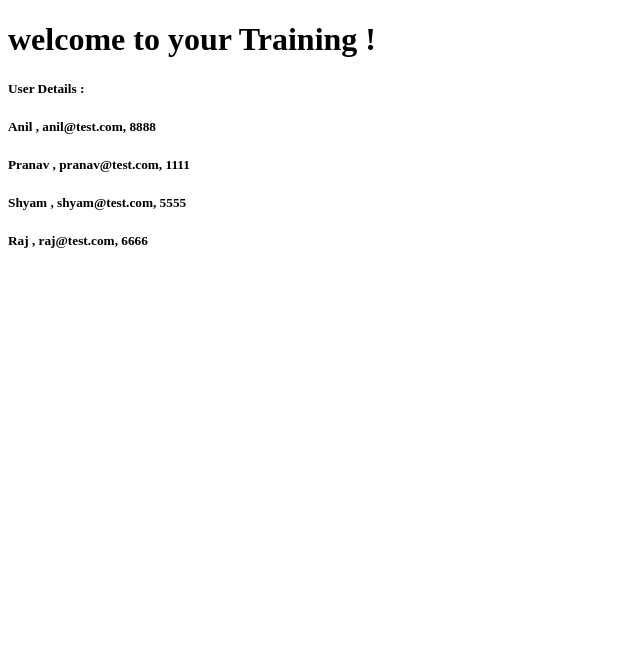
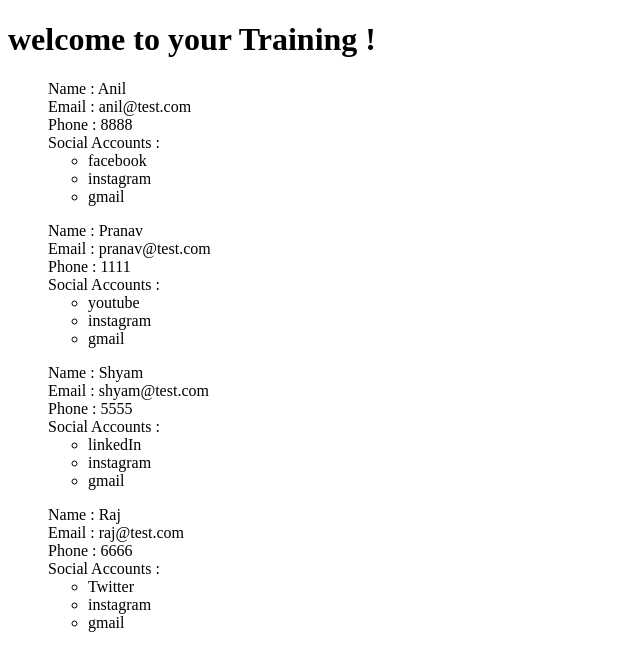
Before and after one commit to ShyamPatel0-0/Angular-Training, an Angular app in the folder Training/: page / in a window 1280 px wide. Shown: the top 670 px of the page, without its empty margins (0-640 px from the left). Built offline with nearby package versions, Linux system fonts and the light colour scheme.

Commit message:
1 binaries uploaded

```diff
--- a/Training/src/app/app.component.html
+++ b/Training/src/app/app.component.html
@@ -1,6 +1,11 @@
 <h1>welcome to your {{ title }} !</h1>
 
-<h5>User Details :</h5>
-<h5 *ngFor="let item of userDetails">
-  {{ item.name }} , {{ item.email }}, {{ item.phone }}
-</h5>
+<ul *ngFor="let user of users" style="list-style: none;">
+  <li>Name : {{ user.name }}</li>
+  <li>Email : {{ user.email }}</li>
+  <li>Phone : {{ user.phone }}</li>
+  <li>Social Accounts :</li>
+  <ul *ngFor="let account of user.accounts">
+    <li>{{ account }}</li>
+  </ul>
+</ul>
--- a/Training/src/app/app.component.ts
+++ b/Training/src/app/app.component.ts
@@ -7,11 +7,31 @@ import { Component } from '@angular/core';
 })
 export class AppComponent {
   title = 'Training';
-  users = ['Anil', 'Pranav', 'Shyam', 'Raj'];
-  userDetails = [
-    { name: 'Anil', email: 'anil@test.com', phone: '8888' },
-    { name: 'Pranav', email: 'pranav@test.com', phone: '1111' },
-    { name: 'Shyam', email: 'shyam@test.com', phone: '5555' },
-    { name: 'Raj', email: 'raj@test.com', phone: '6666' },
+
+  users = [
+    {
+      name: 'Anil',
+      email: 'anil@test.com',
+      phone: '8888',
+      accounts: ['facebook', 'instagram', 'gmail'],
+    },
+    {
+      name: 'Pranav',
+      email: 'pranav@test.com',
+      phone: '1111',
+      accounts: ['youtube', 'instagram', 'gmail'],
+    },
+    {
+      name: 'Shyam',
+      email: 'shyam@test.com',
+      phone: '5555',
+      accounts: ['linkedIn', 'instagram', 'gmail'],
+    },
+    {
+      name: 'Raj',
+      email: 'raj@test.com',
+      phone: '6666',
+      accounts: ['Twitter', 'instagram', 'gmail'],
+    },
   ];
 }
```
Also changed, not shown: 1 other file (tests, documents, lock files or other folders).
